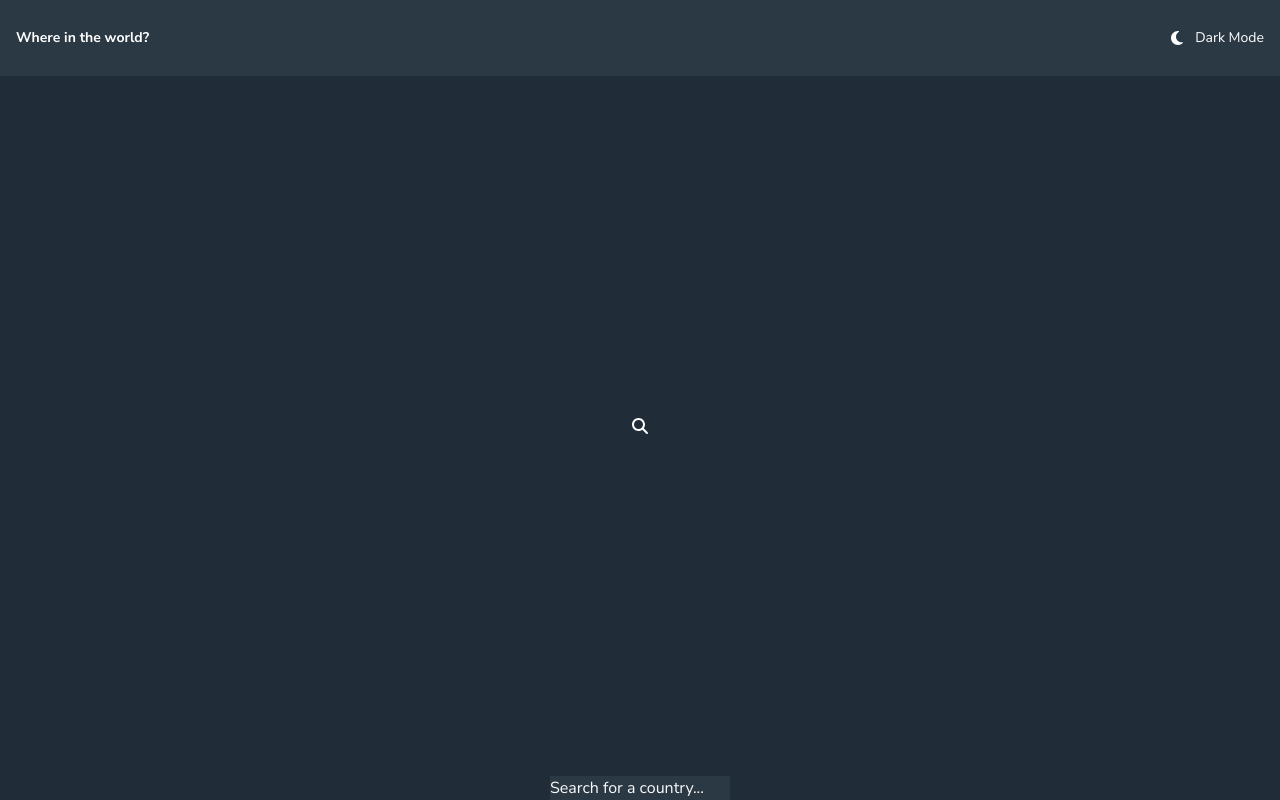
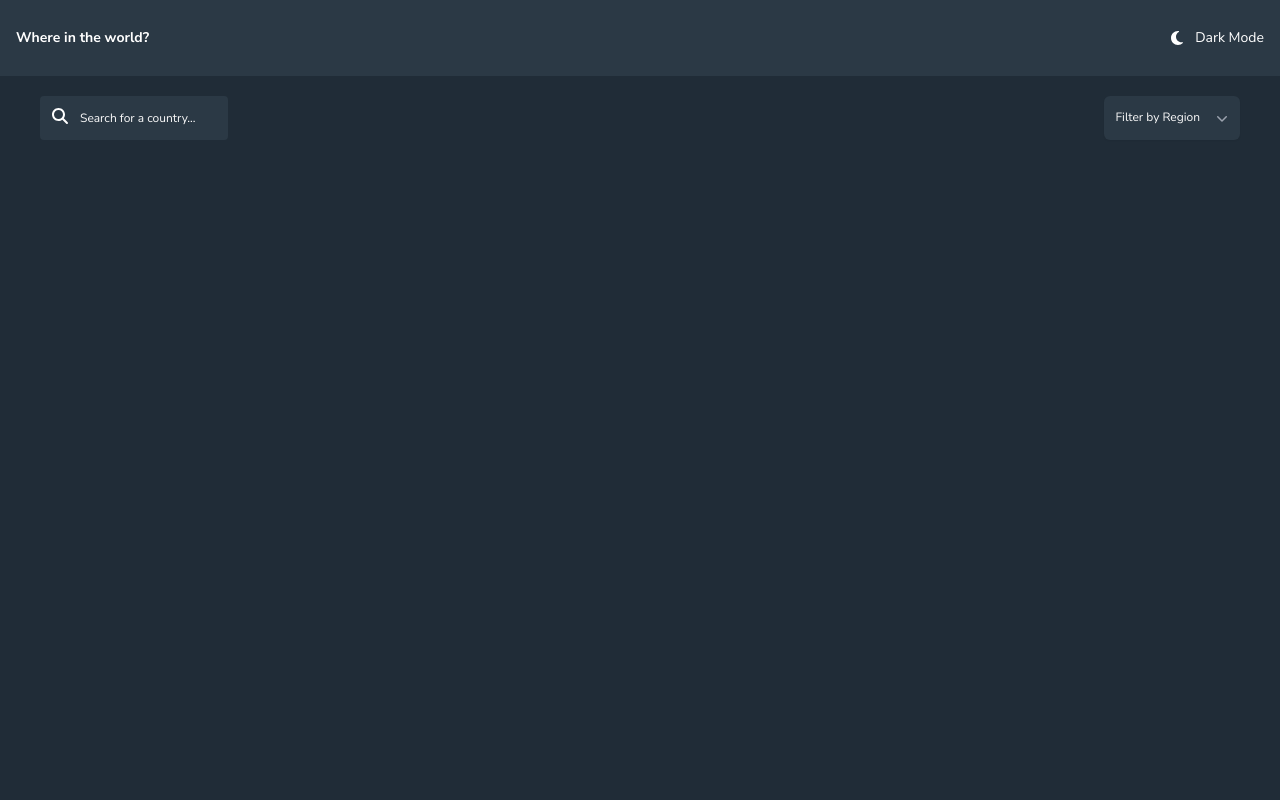
Before and after one commit to SoniBasant/b9-country-info, a Next.js app: page / in a window 1280 px wide. Built offline with nearby package versions, Linux system fonts and the light colour scheme.

Commit message:
Add headlessui, heroicons for dropdown n code them

```diff
--- a/package.json
+++ b/package.json
@@ -13,6 +13,8 @@
     "@fortawesome/free-regular-svg-icons": "^6.6.0",
     "@fortawesome/free-solid-svg-icons": "^6.6.0",
     "@fortawesome/react-fontawesome": "^0.2.2",
+    "@headlessui/react": "^2.1.3",
+    "@heroicons/react": "^2.1.5",
     "@reduxjs/toolkit": "^2.2.7",
     "axios": "^1.7.5",
     "next": "^14.2.6",
--- a/src/app/component/button/searchBtn.jsx
+++ b/src/app/component/button/searchBtn.jsx
@@ -1,4 +1,4 @@
-"use client"
+// "use client"
 
 import { FontAwesomeIcon } from '@fortawesome/react-fontawesome';
 import { faMagnifyingGlass } from '@fortawesome/free-solid-svg-icons';
--- /dev/null
+++ b/src/app/component/dropdown/dropdown.jsx
@@ -0,0 +1,73 @@
+"use client"
+
+import { Menu, MenuButton, MenuItem, MenuItems } from '@headlessui/react'
+import { ChevronDownIcon } from '@heroicons/react/20/solid'
+
+export default function Example() {
+  return (
+    <Menu as="div" className="relative inline-block text-left">
+      <div>
+        <MenuButton className={menuStyle.menuButtonStyle}>
+          Filter by Region
+          <ChevronDownIcon aria-hidden="true" className="-mr-1 h-5 w-5 text-gray-400" />
+        </MenuButton>
+      </div>
+
+      <MenuItems
+        transition
+        className={menuStyle.menuItemsStyle}
+      >
+        <div className="py-1">
+          <MenuItem>
+            <a
+              href="#"
+              className={menuStyle.menuItemStyle}
+            >
+              Africa
+            </a>
+          </MenuItem>
+          <MenuItem>
+            <a
+              href="#"
+              className={menuStyle.menuItemStyle}
+            >
+              America
+            </a>
+          </MenuItem>
+          <MenuItem>
+            <a
+              href="#"
+              className={menuStyle.menuItemStyle}
+            >
+              Asia
+            </a>
+          </MenuItem>
+          {/* <form action="#" method="POST"> */}
+            <MenuItem>
+              <a
+                href="#"
+                className={menuStyle.menuItemStyle}
+              >
+                Europe
+              </a>
+            </MenuItem>
+          {/* </form> */}
+          <MenuItem>
+            <a
+              href="#"
+              className={menuStyle.menuItemStyle}
+            >
+              Oceania
+            </a>
+          </MenuItem>
+        </div>
+      </MenuItems>
+    </Menu>
+  )
+}
+
+const menuStyle = {
+  menuItemStyle: 'block px-4 py-2 text-belowSize text-VeryLightGrayLightModeBackground dark:text-DarkGrayLightModeInput data-[focus]:bg-gray-100 data-[focus]:text-gray-900',
+  menuItemsStyle: "absolute right-0 z-10 mt-1 w-full origin-top-right rounded-md bg-DarkBlueDarkModeElements dark:bg-WhiteDarkModeTextnLightModeElements shadow-lg ring-1 ring-black ring-opacity-5 transition focus:outline-none data-[closed]:scale-95 data-[closed]:transform data-[closed]:opacity-0 data-[enter]:duration-100 data-[leave]:duration-75 data-[enter]:ease-out data-[leave]:ease-in",
+  menuButtonStyle: "inline-flex w-full justify-center gap-x-3 rounded-md bg-DarkBlueDarkModeElements dark:bg-WhiteDarkModeTextnLightModeElements px-3 py-3 text-belowSize text-VeryLightGrayLightModeBackground dark:text-DarkGrayLightModeInput shadow-sm ring-inset ring-gray-300",
+}
--- a/src/app/component/searchBar/searchBar.jsx
+++ b/src/app/component/searchBar/searchBar.jsx
@@ -4,9 +4,12 @@ import SearchInput from '../searchInput/searchInput'
 
 export default function SearchBar() {
   return(
-    <>
+    <div className='flex gap-3 justify-start align-center
+      bg-DarkBlueDarkModeElements
+      dark:bg-WhiteDarkModeTextnLightModeElements
+      p-3 rounded'>
       <SearchBtn />
       <SearchInput/>
-    </>
+    </div>
   )
 }
--- a/src/app/component/searchInput/searchInput.jsx
+++ b/src/app/component/searchInput/searchInput.jsx
@@ -13,6 +13,10 @@ export default function SearchInput() {
 
       dark:text-DarkBlueDarkModeElements
       text-WhiteDarkModeTextnLightModeElements
+
+      text-belowSize
+
+      outline-none
        "/>
     </>
   )
--- a/src/app/page.js
+++ b/src/app/page.js
@@ -5,15 +5,17 @@ import store from '../redux/store';
 
 import Header from './component/header/header'
 import Search from './component/searchBar/searchBar'
+import Dropdown from './component/dropdown/dropdown'
 
 export default function Home() {
   return (
     <Provider store={store}>
-      <main className="flex min-h-screen flex-col items-center justify-between bg-VeryDarkBlueDarkModeBackground dark:bg-VeryLightGrayLightModeBackground">
+      <main className="flex min-h-screen flex-col bg-VeryDarkBlueDarkModeBackground dark:bg-VeryLightGrayLightModeBackground">
         <Header />
-        <>
-        <Search />
-        </>
+        <div className='px-10 py-5 gap-y-8 flex justify-between flex-col sm:flex-row'>
+          <Search />
+          <Dropdown />
+        </div>
       </main>
     </Provider>
   );
```
Also changed, not shown: 1 other file (tests, documents, lock files or other folders).
